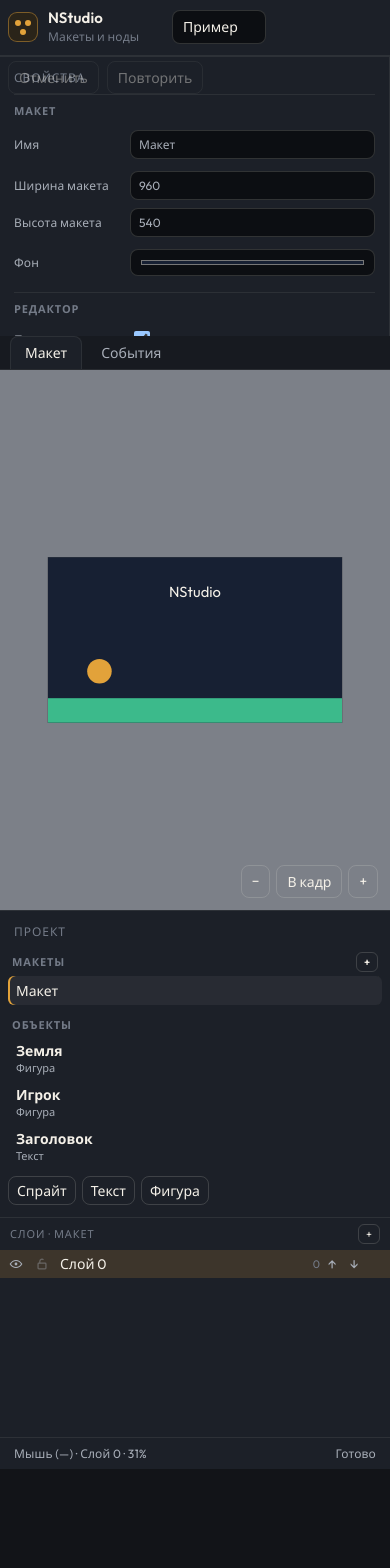
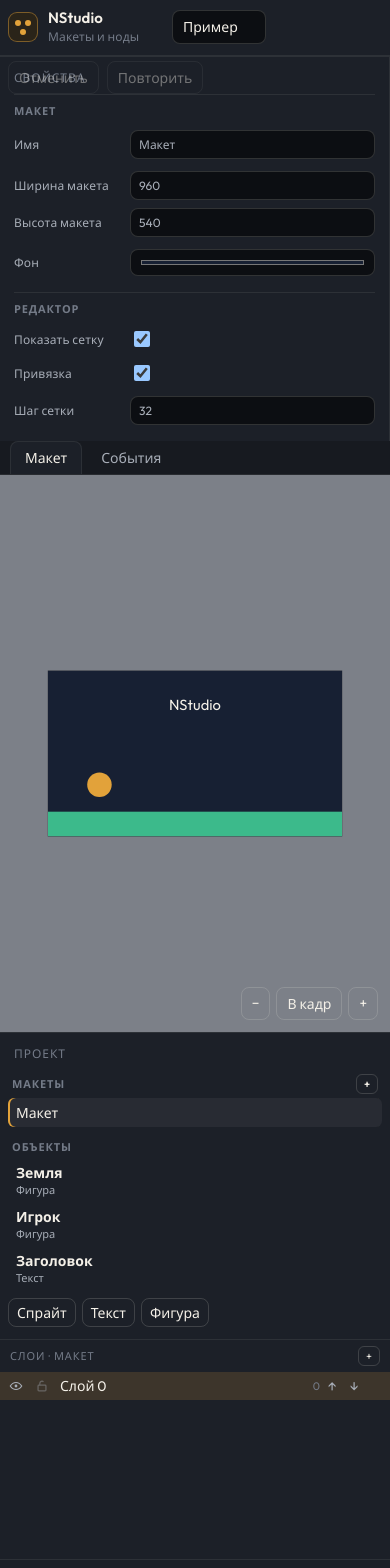
Before and after one commit to SaaelCompany/nstudio, a React (Vite) app: page / in a window 390 px wide. Shown: the top 1568 px of the page. Before the commit the page ends 1469 px from the top, so only its background shows below. Built offline with nearby package versions, Linux system fonts and the light colour scheme.

Commit message:
Stack the layout panels on a narrow screen without overlap.
Co-authored-by: SaaelCompany <SaaelCompany@users.noreply.github.com>

```diff
--- a/src/editor/editor.css
+++ b/src/editor/editor.css
@@ -752,10 +752,10 @@ button:focus-visible, input:focus-visible, select:focus-visible, textarea:focus-
     border-right: 0;
   }
   .palette, .inspector, .scene-dock, .console { border-top: 1px solid var(--line); }
-  .workspace.scene-mode { grid-template-rows: 280px 68vh auto; }
-  .workspace.scene-mode .inspector { grid-row: 1; }
-  .workspace.scene-mode .center-column { grid-row: 2; min-height: 68vh; }
-  .workspace.scene-mode .scene-dock { grid-row: 3; height: auto; }
+  .workspace.scene-mode { grid-template-rows: auto 70vh auto; }
+  .workspace.scene-mode .inspector { grid-row: 1; min-height: auto; overflow: visible; }
+  .workspace.scene-mode .center-column { grid-row: 2; min-height: 70vh; }
+  .workspace.scene-mode .scene-dock { grid-row: 3; height: auto; min-height: auto; }
   .layers-panel { height: 220px; }
   .toolbar { flex-wrap: wrap; height: auto; padding: 8px; }
   .toolbar-actions { margin-left: 0; flex-wrap: wrap; }
```
